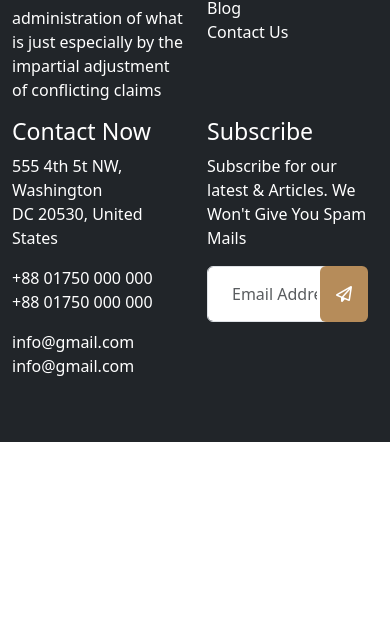
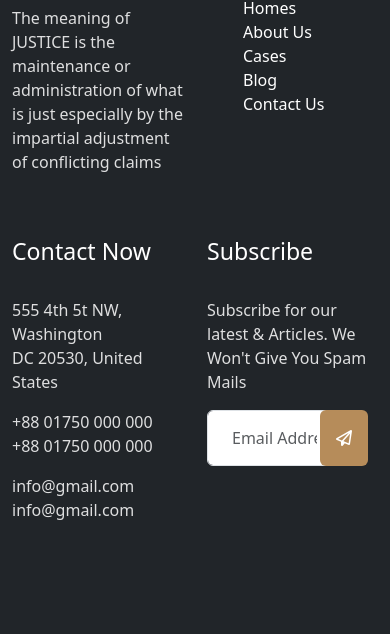
Before and after one commit to jahangir2k04/legal-house, a plain HTML site: page index.html in a window 390 px wide. Shown: the part 7239-7873 px from the top of the page. Before the commit the page ends 7681 px from the top, so only its background shows below. Drawn offline with nearby package versions, Linux system fonts and the light colour scheme.

Commit message:
responsive and full adeed

```diff
--- a/css/style.css
+++ b/css/style.css
@@ -36,7 +36,7 @@
     height: 90px;
     width: 90px;
 }
-.carousel-inner p{
+.carousel-inner p, footer p{
     opacity: 85%;
 }
 
--- a/index.html
+++ b/index.html
@@ -15,9 +15,9 @@
     <link rel="stylesheet" href="css/style.css">
 </head>
 <body>
-    <header class="container-lg">
+    <header class="container-lg mx-lg-5">
         <!-- navigation  -->
-        <nav class="navbar navbar-expand-lg mx-lg-5 my-lg-5 bg-white">
+        <nav class="navbar navbar-expand-lg  my-lg-5 bg-white">
           <div class="container-fluid">
             <a class="navbar-brand" href="#"> <img src="images/logo2.png" alt=""> </a>
             <button class="navbar-toggler" type="button" data-bs-toggle="collapse" data-bs-target="#navbarSupportedContent" aria-controls="navbarSupportedContent" aria-expanded="false" aria-label="Toggle navigation">
@@ -260,14 +260,14 @@
     </main>
 
     <footer class="py-5 bg-dark text-white">
-      <div class="container">
+      <div class="container py-5">
         <div class="row">
-          <div class="col-6 col-lg-3">
-            <img src="images/logo.png" alt="">
+          <div class="col-6 col-lg-3 mb-5">
+            <img src="images/logo.png" alt=""> <br> <br>
             <p> The meaning of JUSTICE is the maintenance or administration of what is just especially by the impartial adjustment of conflicting claims</p>
           </div>
-          <div class="col-6 col-lg-3">
-            <h3 class="">Usefull Link</h3>
+          <div class="col-6 col-lg-3 ps-5 mb-5">
+            <h3 class="">Usefull Link</h3> <br>
             <a class="text-decoration-none text-white" href="">Homes</a> <br>
             <a class="text-decoration-none text-white" href="">About Us</a> <br>
             <a class="text-decoration-none text-white" href="">Cases</a> <br>
@@ -275,16 +275,15 @@
             <a class="text-decoration-none text-white" href="">Contact Us</a>
           </div>
           <div class="col-6 col-lg-3">
-            <h3>Contact Now</h3>
+            <h3>Contact Now</h3> <br>
             <p>555 4th 5t NW, Washington <br>
               DC 20530, United States</p>
-            <p>+88 01750 000 000 <br>
-              +88 01750 000 000</p>
+            <p>+88 01750 000 000 <br> +88 01750 000 000</p>
             <p>info@gmail.com <br>
               info@gmail.com</p>
           </div>
           <div class="col-6 col-lg-3">
-            <h3>Subscribe</h3>
+            <h3>Subscribe</h3> <br>
             <p>Subscribe for our latest & Articles. We Won't Give You Spam Mails</p>
             <form class="d-flex position-relative" role="search">
               <input class="form-control rounded-end-0 w-75 ps-4" type="email" placeholder="Email Address">
```
